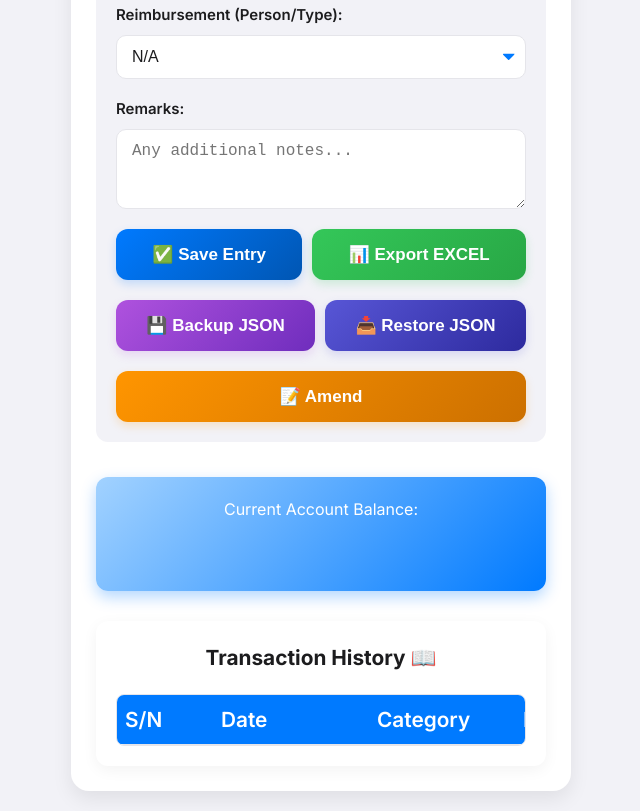
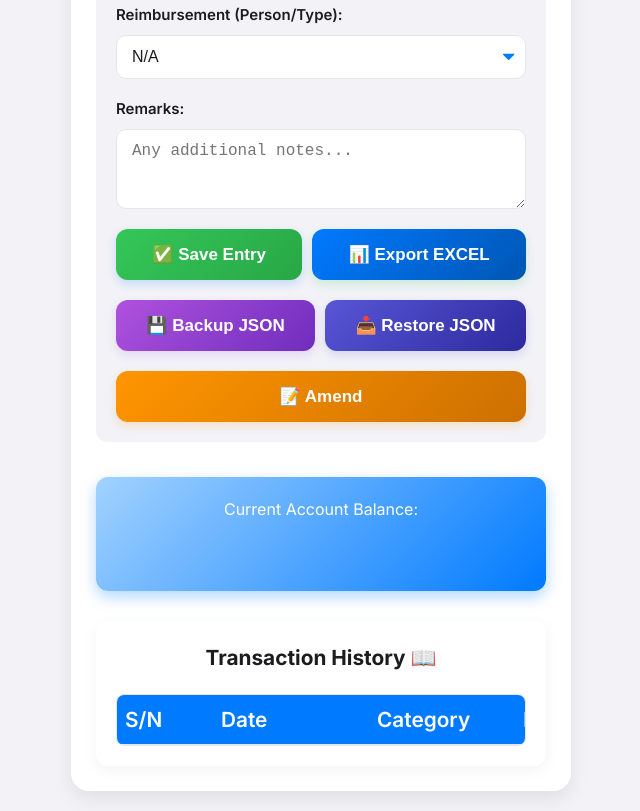
Before and after one commit to uncle9-bot/mai-po-cashbook, a plain HTML site: page index.html in a window 1280 px wide. Shown: the part 801-1612 px from the top of the page, without its empty margins (319-959 px from the left). Drawn offline with Linux system fonts and the light colour scheme.

Commit message:
Update index.html

```diff
--- a/index.html
+++ b/index.html
@@ -155,8 +155,8 @@
       box-shadow:0 2px 5px rgba(0,122,255,.2);
     }
 
-    #saveButton{ background-image:linear-gradient(135deg, #007AFF, #0056B3); }
-    #exportButton{ background-image:linear-gradient(135deg, #34C759, #28A745); box-shadow:0 4px 10px rgba(52,199,89,.2); }
+    #saveButton{ background-image:linear-gradient(135deg,#34C759, #28A745); }
+    #exportButton{ background-image:linear-gradient(135deg, #007AFF, #0056B3 ); box-shadow:0 4px 10px rgba(52,199,89,.2); }
     #backupButton{ background-image:linear-gradient(135deg, #AF52DE, #6F2DBD); box-shadow:0 4px 10px rgba(175,82,222,.18); }
     #restoreButton{ background-image:linear-gradient(135deg, #5856D6, #2D2A9E); box-shadow:0 4px 10px rgba(88,86,214,.18); }
     #amendButton{ background-image:linear-gradient(135deg, #FF9500, #CC7000); box-shadow:0 4px 10px rgba(255,149,0,.2); }
```
